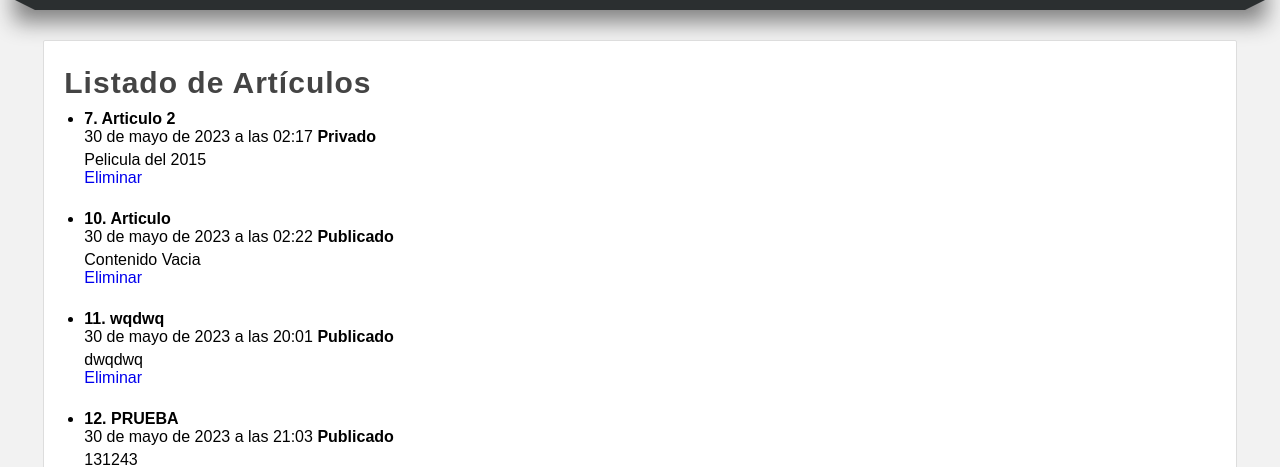
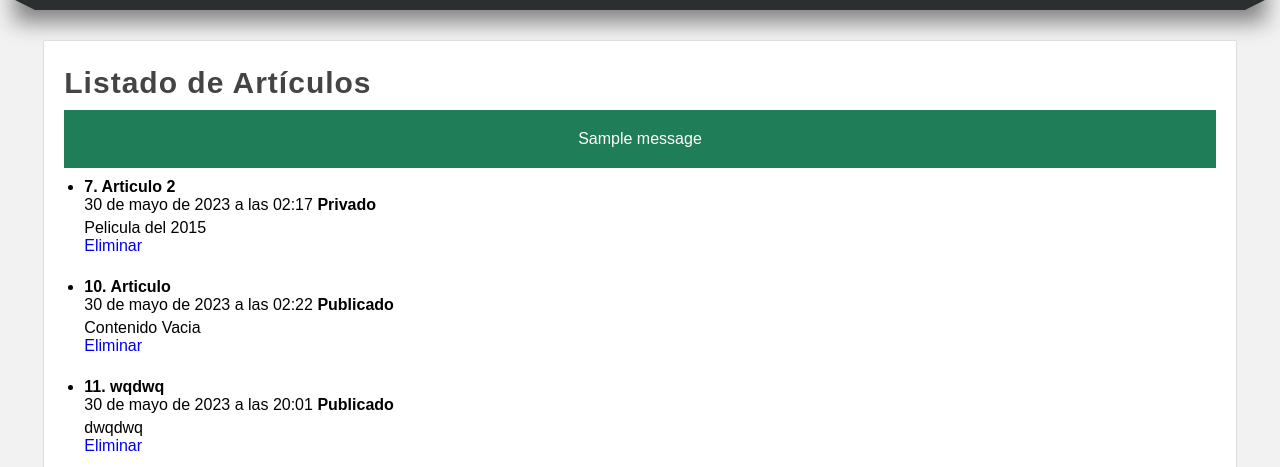
Before and after one commit to CristianX/django_plantilla, a Django app: page /articulos in a window 1280 px wide. Shown: the part 182-649 px from the top of the page. Run offline with Django 4.2, Linux system fonts and the light colour scheme; data comes from the database, SQL or seed files in the repository; both versions use the stored data as it was after the commit; tables that the repository leaves empty hold one stand-in row (values such as "Sample post"); one stand-in notice (Sample message) is shown.

Commit message:
Implementando sesiones flash

```diff
--- a/motorInferencia/static/css/styles.css
+++ b/motorInferencia/static/css/styles.css
@@ -59,6 +59,14 @@
 
 .rojo{
     color: red;
+}
+
+.message{
+    padding: 20px;
+    background-color: #1f7e58;
+    color: white;
+    text-align: center;
+    margin-bottom: 10px;
 }
 
 .box form input[type="submit"]:hover,
--- a/motorInferencia/templates/articulos.html
+++ b/motorInferencia/templates/articulos.html
@@ -8,6 +8,14 @@
 
 {% block content %}
 <h1 class="title">Listado de Artículos</h1>
+
+{% if messages %}
+    {% for message in messages %}
+        <div class="message">
+            {{ message }}
+        </div>
+    {% endfor %}
+{% endif %}
 
 <ul>
     {% for articulo in articulos %}
--- a/motorInferencia/views.py
+++ b/motorInferencia/views.py
@@ -2,6 +2,7 @@ from django.shortcuts import render, HttpResponse, redirect
 from motorInferencia.models import Article
 from django.db.models import Q
 from motorInferencia.forms import FormArticle
+from django.contrib import messages
 
 # Create your views here.
 
@@ -196,6 +197,9 @@ def create_full_article(request):
 
             articulo.save()
 
+            # Crear mensaje flash (sesion que solo se muestra una vez)
+            messages.success(request, f'Has creado correctamente el artículo {articulo.id}')
+
             return redirect('articulos')
             # return HttpResponse(f"Articulo Creado: <strong>{articulo.title}</strong> - {articulo.content}")
     else:
```
Also changed, not shown: db.sqlite3.
